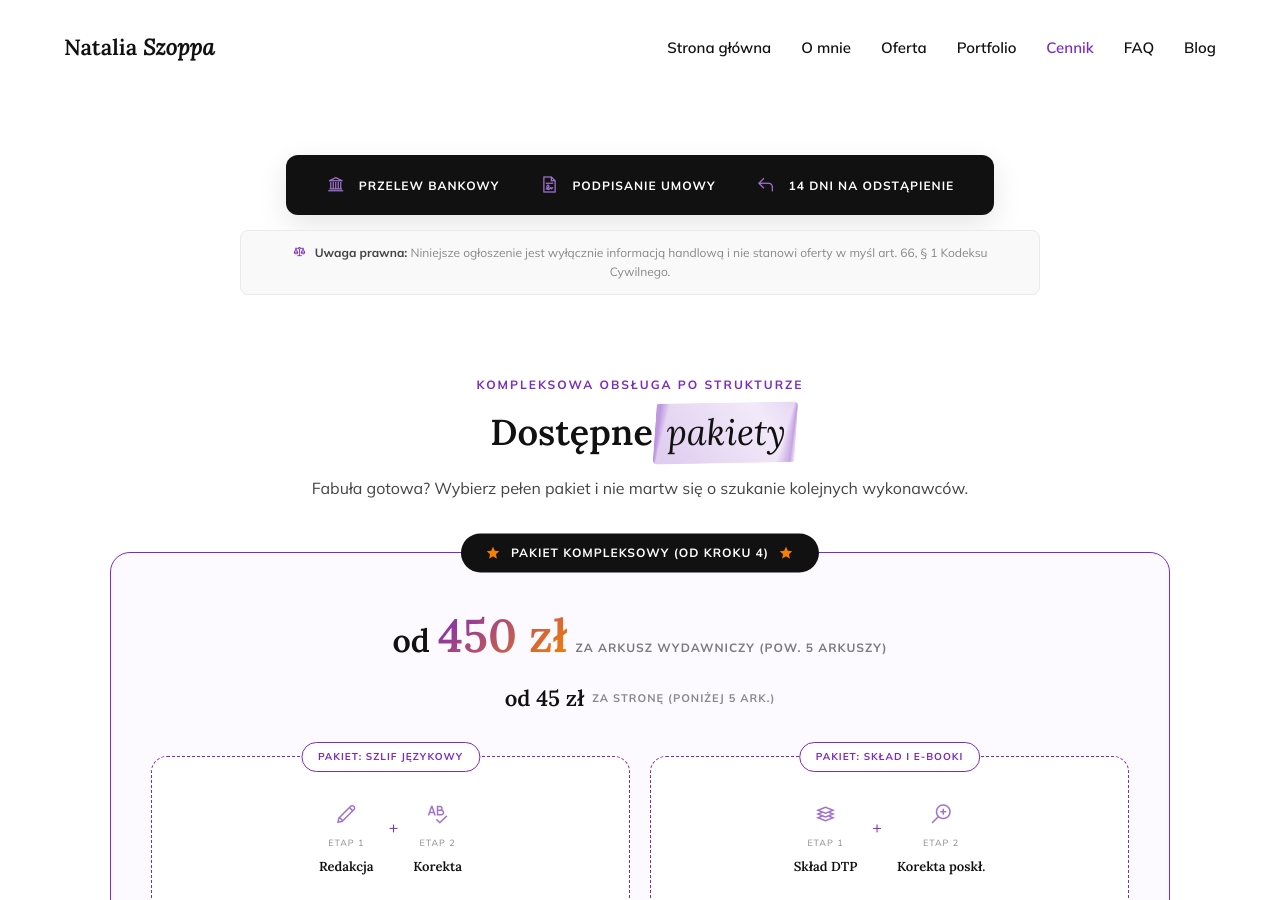
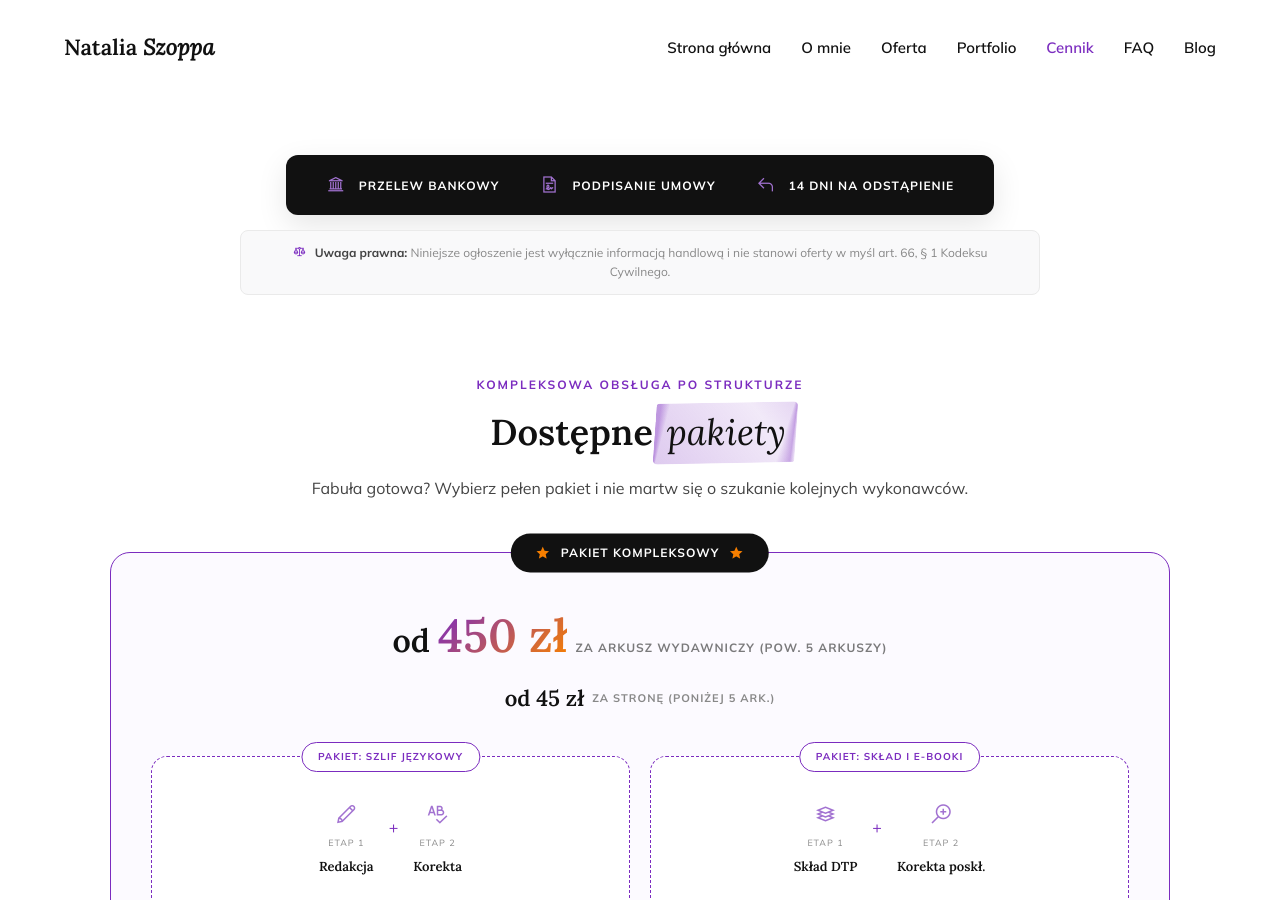
Before and after one commit to Bonnie00726/nataliaszoppa, a Jekyll site: the page built from cennik.html, in a window 1280 px wide and 900 px high. Built offline with Jekyll 4.4.1, drawn with Linux system fonts in a browser that asks for light colours.

Commit message:
Update cennik.html

```diff
--- a/cennik.html
+++ b/cennik.html
@@ -290,7 +290,7 @@ title: Cennik
 
         <div class="complex-package-wrapper">
             <div class="package-badge">
-                <i class="las la-star"></i> Pakiet Kompleksowy (od kroku 4) <i class="las la-star"></i>
+                <i class="las la-star"></i> Pakiet Kompleksowy <i class="las la-star"></i>
             </div>
 
             <div class="main-prices">
```
